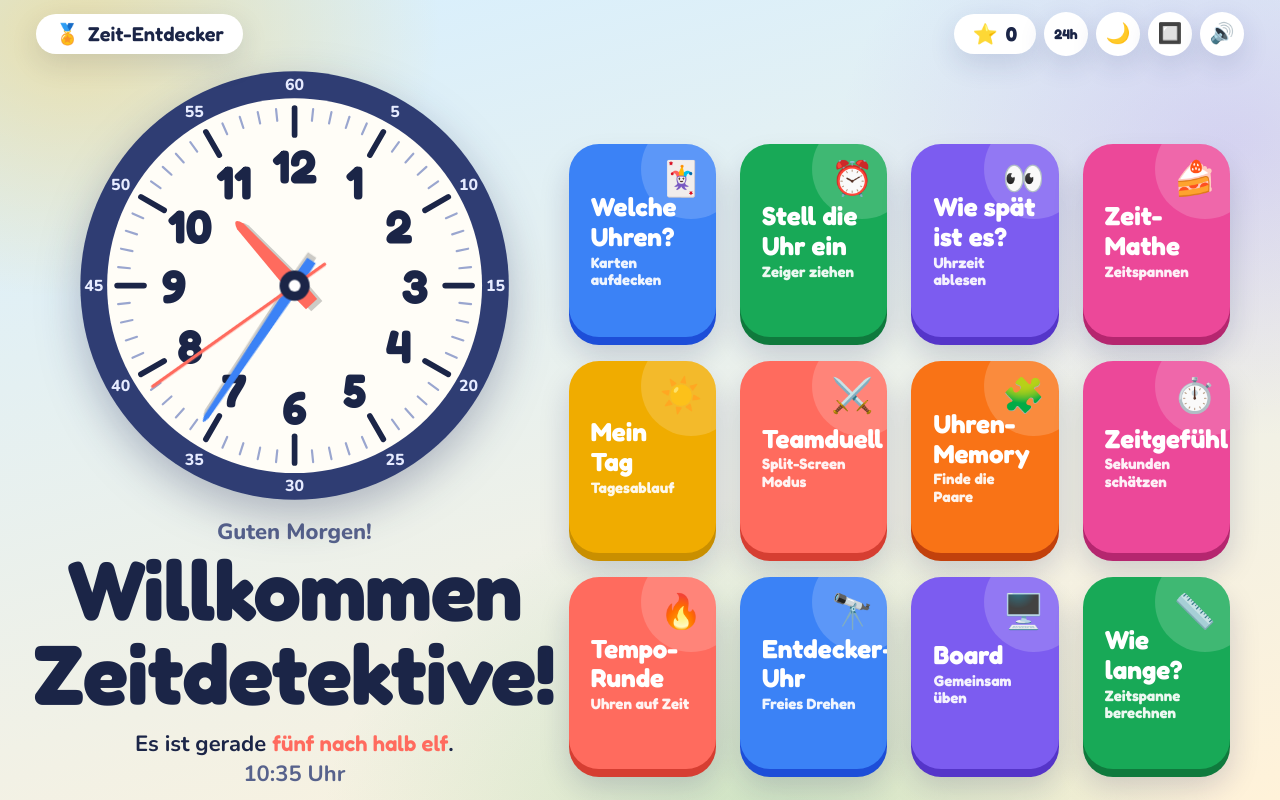
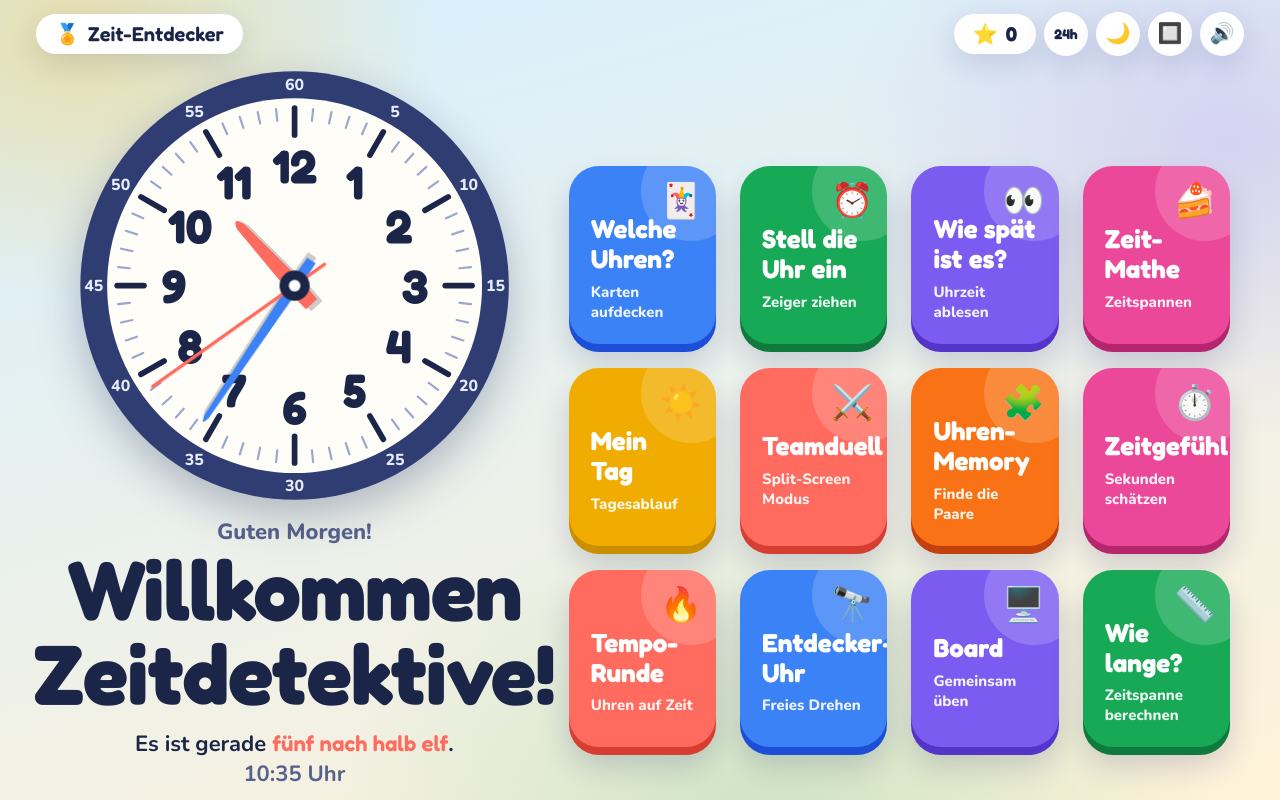
Before and after one commit to linusmm-ship-it/Uhren-Lernen, a plain HTML site: page index.html in a window 1280 px wide. Drawn offline with nearby package versions, Linux system fonts and the light colour scheme.

Commit message:
Update index.html

```diff
--- a/index.html
+++ b/index.html
@@ -782,18 +782,18 @@ function go(name) {
 }
 
 const GAMES = [
-  { id: 'types',    icon: '🃏', title: '<p><p>Welche Uhren?', sub: 'Karten aufdecken',   c: 'blue' },
-  { id: 'set',      icon: '⏰', title: '<p><p>Stell die Uhr ein', sub: 'Zeiger ziehen',      c: 'green' },
-  { id: 'read',     icon: '👀', title: '<p><p>Wie spät ist es?',  sub: 'Uhrzeit ablesen',    c: 'purple' },
-  { id: 'math',     icon: '🍰', title: '<p><p>Zeit-Mathe',        sub: 'Zeitspannen',        c: 'pink' },
-  { id: 'day',      icon: '☀️', title: '<p><p>Mein Tag',          sub: 'Tagesablauf',        c: 'yellow' },
-  { id: 'duel',     icon: '⚔️', title: '<p><p>Teamduell',         sub: 'Split-Screen Modus', c: 'coral' },
-  { id: 'memory',   icon: '🧩', title: '<p><p>Uhren-Memory',      sub: 'Finde die Paare',    c: 'orange' },
-  { id: 'timer',    icon: '⏱️', title: '<p><p>Zeitgefühl',        sub: 'Sekunden schätzen',  c: 'pink' },
-  { id: 'set_rush', icon: '🔥', title: '<p><p>Tempo-Runde',       sub: 'Uhren auf Zeit',     c: 'coral' },
-  { id: 'explore',  icon: '🔭', title: '<p><p>Entdecker-Uhr',     sub: 'Freies Drehen',      c: 'blue' },
-  { id: 'smartboard',icon:'🖥️',title:  '<p><p>Board',             sub: 'Gemeinsam üben',     c: 'purple' },
-  { id: 'duration', icon: '📏', title: '<p><p>Wie lange?',        sub: 'Zeitspanne berechnen',c: 'green' }
+  { id: 'types',    icon: '🃏', title: '<p></p>Welche Uhren?', sub: 'Karten aufdecken',   c: 'blue' },
+  { id: 'set',      icon: '⏰', title: '<p></p>Stell die Uhr ein', sub: 'Zeiger ziehen',      c: 'green' },
+  { id: 'read',     icon: '👀', title: '<p></p>Wie spät ist es?',  sub: 'Uhrzeit ablesen',    c: 'purple' },
+  { id: 'math',     icon: '🍰', title: '<p></p>Zeit-Mathe',        sub: 'Zeitspannen',        c: 'pink' },
+  { id: 'day',      icon: '☀️', title: '<p></p>Mein Tag',          sub: 'Tagesablauf',        c: 'yellow' },
+  { id: 'duel',     icon: '⚔️', title: '<p></p>Teamduell',         sub: 'Split-Screen Modus', c: 'coral' },
+  { id: 'memory',   icon: '🧩', title: '<p></p>Uhren-Memory',      sub: 'Finde die Paare',    c: 'orange' },
+  { id: 'timer',    icon: '⏱️', title: '<p></p>Zeitgefühl',        sub: 'Sekunden schätzen',  c: 'pink' },
+  { id: 'set_rush', icon: '🔥', title: '<p></p>Tempo-Runde',       sub: 'Uhren auf Zeit',     c: 'coral' },
+  { id: 'explore',  icon: '🔭', title: '<p></p>Entdecker-Uhr',     sub: 'Freies Drehen',      c: 'blue' },
+  { id: 'smartboard',icon:'🖥️',title:  '<p></p>Board',             sub: 'Gemeinsam üben',     c: 'purple' },
+  { id: 'duration', icon: '📏', title: '<p></p>Wie lange?',        sub: 'Zeitspanne berechnen',c: 'green' }
 ];
 
 screens.home = root => {
```
